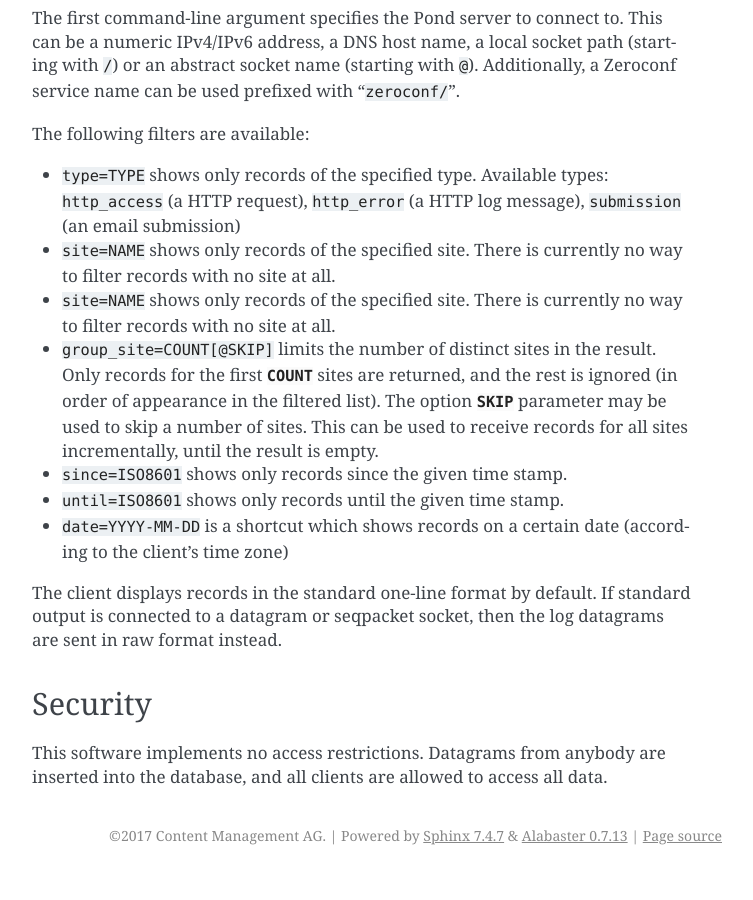
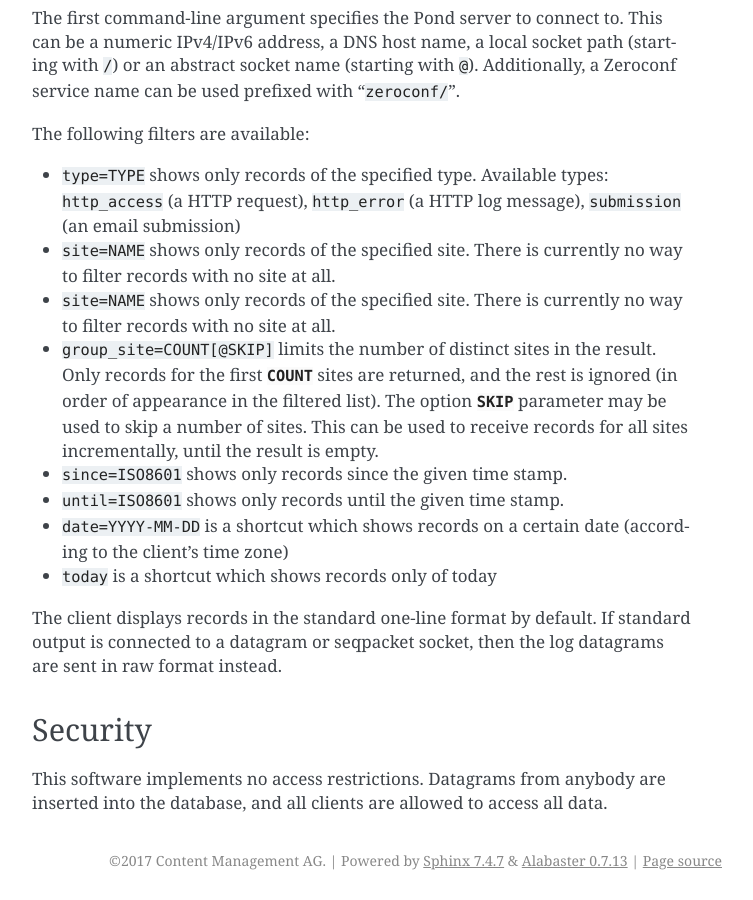
Before and after one commit to CM4all/pond, a Sphinx documentation site: the page built from doc/index.rst, in a window 1280 px wide and 900 px high, scrolled down 1300 px. Shown: the whole window, without its empty margins (388-1141 px from the left). Built offline with Sphinx 7.4.7, drawn with Linux system fonts in a browser that asks for light colours; before the commit the page ends 2175 px from its top, so only the background shows below that.

Commit message:
client/Main: add filter "today"

```diff
--- a/doc/index.rst
+++ b/doc/index.rst
@@ -91,6 +91,7 @@
 - :samp:`until=ISO8601` shows only records until the given time stamp.
 - :samp:`date=YYYY-MM-DD` is a shortcut which shows records on a
   certain date (according to the client's time zone)
+- :samp:`today` is a shortcut which shows records only of today
 
 The client displays records in the standard one-line format by
 default.  If standard output is connected to a datagram or seqpacket
```
Also changed, not shown: 2 other files.
